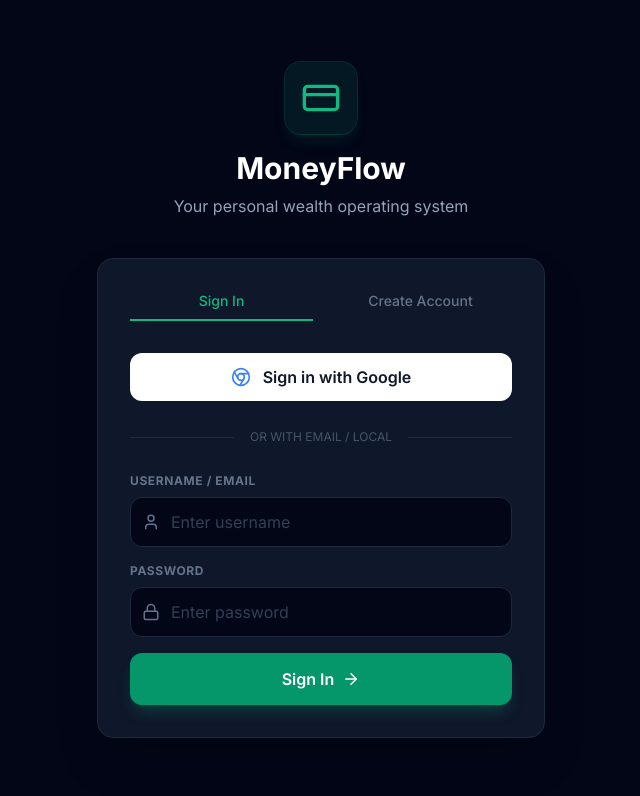
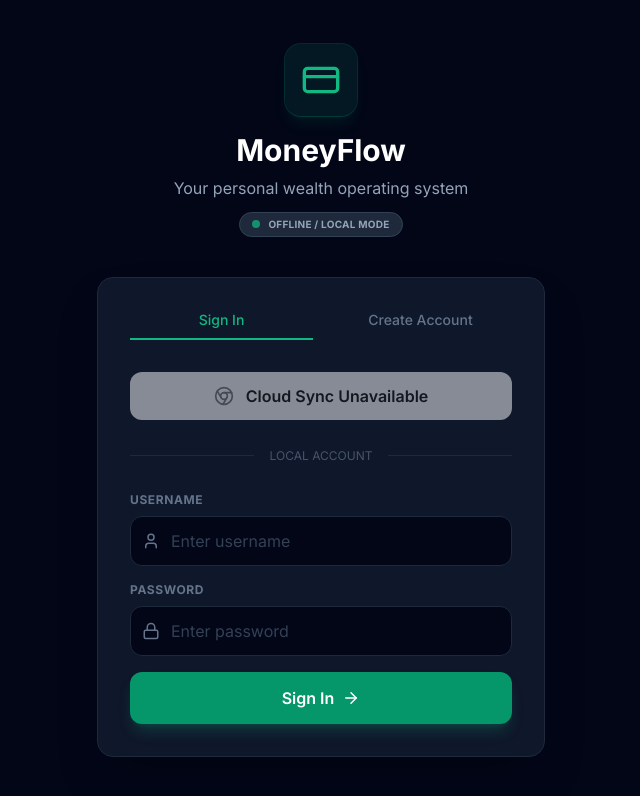
Before and after one commit to umangjain-07/moneyflow, a React (Vite) app: page / in a window 1280 px wide. Shown: the top 796 px of the page, without its empty margins (319-959 px from the left). Built offline with nearby package versions, Linux system fonts and the light colour scheme; no server answers.

Commit message:
fixes for auth

```diff
--- a/components/Auth.tsx
+++ b/components/Auth.tsx
@@ -9,6 +9,7 @@ export const Auth: React.FC = () => {
   const [error, setError] = useState('');
   const [isCloudLoading, setIsCloudLoading] = useState(false);
   const [isAuthLoading, setIsAuthLoading] = useState(false);
+  const [syncType, setSyncType] = useState(db.getSyncConfig().type);
 
   const handleSubmit = async (e: React.FormEvent) => {
     e.preventDefault();
@@ -59,6 +60,12 @@ export const Auth: React.FC = () => {
           </div>
           <h1 className="text-3xl font-bold text-white mb-2">MoneyFlow</h1>
           <p className="text-slate-400">Your personal wealth operating system</p>
+          {syncType === 'LOCAL' && (
+              <div className="mt-3 inline-flex items-center gap-2 px-3 py-1 rounded-full bg-slate-800 border border-slate-700 animate-in fade-in slide-in-from-top-2">
+                  <div className="w-2 h-2 rounded-full bg-emerald-500 animate-pulse"></div>
+                  <span className="text-[10px] font-bold text-slate-400 uppercase tracking-wide">Offline / Local Mode</span>
+              </div>
+          )}
         </div>
 
         <div className="bg-[#0f172a] border border-slate-800 rounded-2xl p-8 shadow-2xl animate-in slide-in-from-bottom-5 duration-500">
@@ -71,22 +78,23 @@ export const Auth: React.FC = () => {
              <button
                 type="button"
                 onClick={handleGoogleAuth}
-                disabled={isCloudLoading || isAuthLoading}
-                className="w-full bg-white text-slate-900 font-semibold py-3 rounded-xl flex items-center justify-center gap-3 hover:bg-slate-100 transition-colors disabled:opacity-70 disabled:cursor-wait"
+                disabled={syncType === 'LOCAL' || isCloudLoading || isAuthLoading}
+                className={`w-full bg-white text-slate-900 font-semibold py-3 rounded-xl flex items-center justify-center gap-3 hover:bg-slate-100 transition-colors disabled:opacity-50 disabled:cursor-not-allowed ${syncType === 'LOCAL' ? 'opacity-50 grayscale' : ''}`}
+                title={syncType === 'LOCAL' ? "Google Cloud Auth unavailable in Local Mode" : ""}
              >
                 {isCloudLoading ? <Loader2 className="animate-spin" size={20} /> : <Chrome size={20} className="text-blue-500" />}
-                {isCloudLoading ? 'Connecting...' : 'Sign in with Google'}
+                {syncType === 'LOCAL' ? 'Cloud Sync Unavailable' : (isCloudLoading ? 'Connecting...' : 'Sign in with Google')}
              </button>
 
              <div className="relative flex items-center py-2">
                  <div className="flex-grow border-t border-slate-800"></div>
-                 <span className="flex-shrink-0 mx-4 text-slate-600 text-xs uppercase">Or with email / local</span>
+                 <span className="flex-shrink-0 mx-4 text-slate-600 text-xs uppercase">{syncType === 'LOCAL' ? 'Local Account' : 'Or with email'}</span>
                  <div className="flex-grow border-t border-slate-800"></div>
              </div>
 
             <form onSubmit={handleSubmit} className="space-y-4">
               <div>
-                <label className="block text-xs font-bold text-slate-500 uppercase tracking-wider mb-2">Username / Email</label>
+                <label className="block text-xs font-bold text-slate-500 uppercase tracking-wider mb-2">Username {syncType === 'FIREBASE' ? '/ Email' : ''}</label>
                 <div className="relative group">
                   <User className="absolute left-3 top-1/2 -translate-y-1/2 text-slate-500 group-focus-within:text-emerald-500 transition-colors" size={18} />
                   <input
--- a/services/storage.ts
+++ b/services/storage.ts
@@ -74,7 +74,12 @@ class StorageService {
 
   constructor() { this.initFirebase(); }
   initFirebase() {
-      if (!FIREBASE_CONFIG.apiKey) return;
+      // Validate API Key to prevent broken Firebase initialization with placeholders
+      if (!FIREBASE_CONFIG.apiKey || FIREBASE_CONFIG.apiKey.includes('your_api_key') || FIREBASE_CONFIG.apiKey.length < 10) {
+        console.warn("Firebase config invalid or missing. Switching to Local Mode.");
+        return;
+      }
+
       try {
           const app = initializeApp(FIREBASE_CONFIG);
           firebaseAuth = getAuth(app);
@@ -87,6 +92,8 @@ class StorageService {
           });
       } catch (e) {
           console.error("Firebase Init Failed:", e);
+          firebaseAuth = null;
+          firestore = null;
       }
   }
   private setSession(id: string) { localStorage.setItem('moneyflow_session', id); notify(); }
@@ -146,7 +153,7 @@ class StorageService {
   }
 
   async authenticateWithGoogle() {
-      if (!firebaseAuth) throw new Error("Database not configured");
+      if (!firebaseAuth) throw new Error("Database not configured. Local mode only.");
       const p = new GoogleAuthProvider();
       const r = await signInWithPopup(firebaseAuth, p);
       this.setSession(r.user.uid);
```
